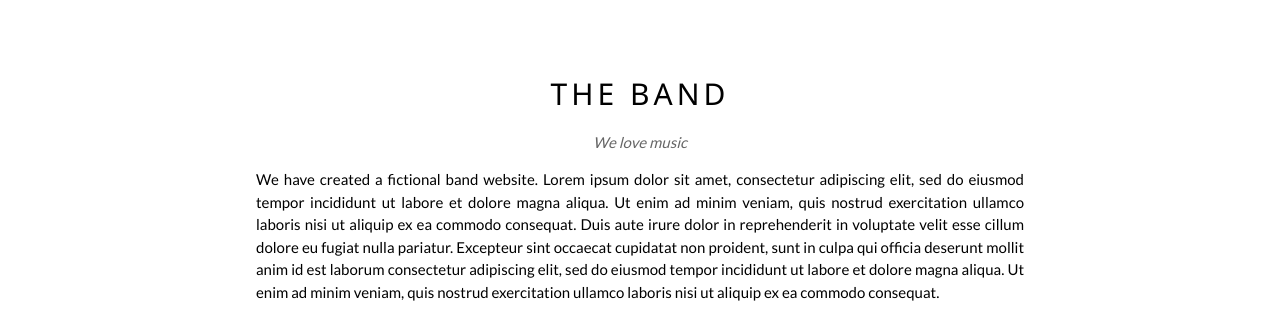
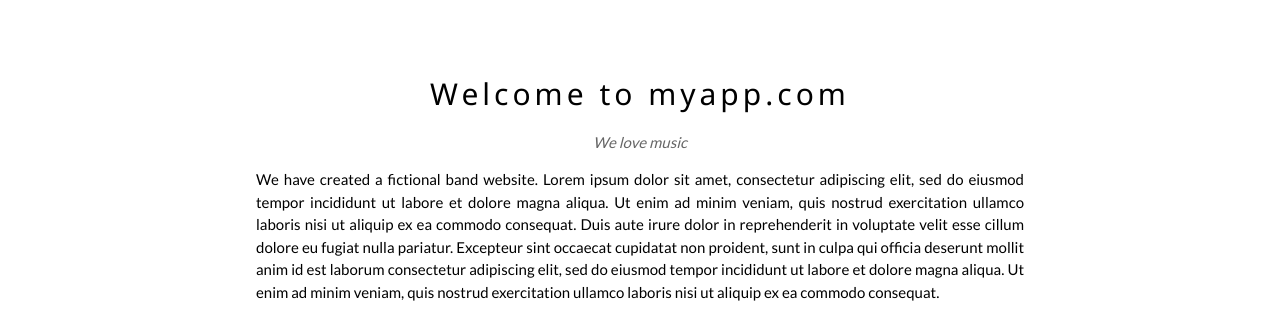
Before and after one commit to anveshpanjala/new-uk-8pm, a plain HTML site: page index.html in a window 1280 px wide. Shown: the part 72-387 px from the top of the page. Drawn offline with nearby package versions, Linux system fonts and the light colour scheme.

Commit message:
new deployment to nginx

```diff
--- a/index.html
+++ b/index.html
@@ -70,7 +70,7 @@ body {font-family: "Lato", sans-serif}
 
   <!-- The Band Section -->
   <div class="w3-container w3-content w3-center w3-padding-64" style="max-width:800px" id="band">
-    <h2 class="w3-wide">THE BAND</h2>
+    <h2 class="w3-wide">Welcome to myapp.com</h2>
     <p class="w3-opacity"><i>We love music</i></p>
     <p class="w3-justify">We have created a fictional band website. Lorem ipsum dolor sit amet, consectetur adipiscing elit, sed do eiusmod tempor incididunt ut labore et dolore magna aliqua. Ut enim ad minim veniam, quis nostrud exercitation ullamco laboris nisi ut aliquip
       ex ea commodo consequat. Duis aute irure dolor in reprehenderit in voluptate velit esse cillum dolore eu fugiat nulla pariatur. Excepteur sint occaecat cupidatat non proident, sunt in culpa qui officia deserunt mollit anim id est laborum consectetur
```
